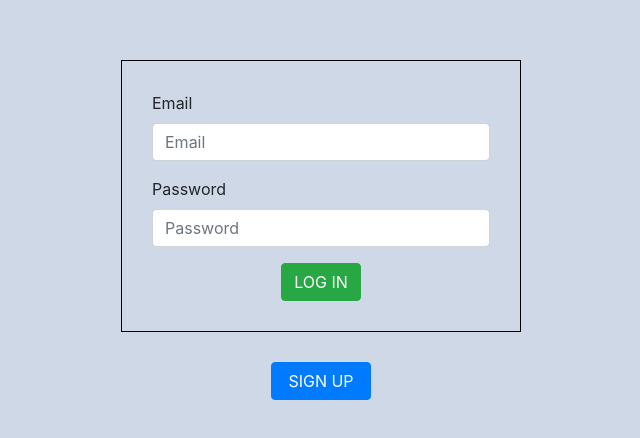
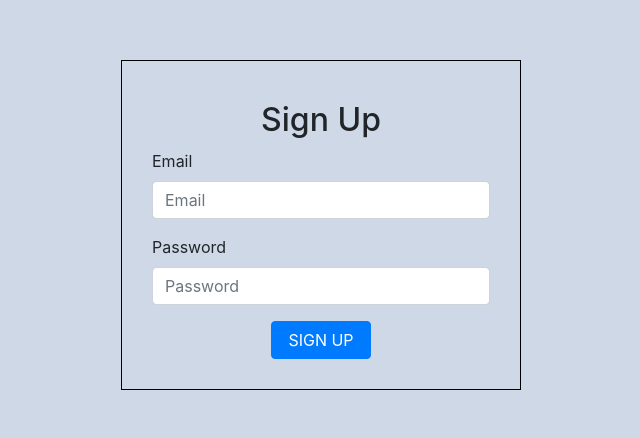
Before and after one commit to spotify-recommendation-engine-3/web, a React (Create React App) app in the folder symphinity/: page /register in a window 1280 px wide. Shown: the part 140-578 px from the top of the page, without its empty margins (319-959 px from the left). Built offline with nearby package versions, Linux system fonts and the light colour scheme.

Commit message:
registration page added

```diff
--- a/symphinity/src/App.js
+++ b/symphinity/src/App.js
@@ -15,7 +15,7 @@ function App() {
       {/* <Route exact to="/login" component={Login} /> */}
       {/* <PrivateRoute exact to="/song-search" component={SongSearch} /> */}
       <Switch>
-        <Route path="/">
+        <Route exact path="/">
           <Login />
         </Route>
         <Route path="/register">
--- a/symphinity/src/components/login/Login.js
+++ b/symphinity/src/components/login/Login.js
@@ -1,6 +1,7 @@
 import React from 'react';
 import {Button, Form, FormGroup, Label, Input} from 'reactstrap';
-import styled from 'styled-components'
+import styled from 'styled-components';
+import {Link} from 'react-router-dom';
 
 function Login () {
     const LoginContainer = styled.div`
@@ -9,6 +10,8 @@ function Login () {
         margin: 0 auto;
         margin-top: 200px;
         padding: 30px;
+        display: flex;
+        flex-direction: column;
     `
 
     const LoginBackground = styled.div`
@@ -18,16 +21,18 @@ function Login () {
         width: 100vw;
         display: flex;
         flex-direction: column;
+        align-items: center;
     `
 
     const ButtonContainer = styled.div`
         display: flex;
-        justify-content: space-around;
+        justify-content: center;
     `
 
     return (
         <LoginBackground classNam="login-background">
             <LoginContainer className="login-container">
+                <h2 style={{margin: "10px auto"}}>Log In</h2>
                 <Form>
                     <FormGroup>
                         <Label for="email">Email</Label>
@@ -43,7 +48,9 @@ function Login () {
                 </Form>
             </LoginContainer>
 
-            <Button color="primary" style={{margin: "0 auto",marginTop:"30px", width: "100px"}}>SIGN UP</Button>{' '}
+            <Link to="/register">
+                <Button color="primary" style={{marginTop:"30px", width: "100px"}}>SIGN UP</Button>
+            </Link>
         </LoginBackground>
     )
 }
--- a/symphinity/src/components/registration/Register.js
+++ b/symphinity/src/components/registration/Register.js
@@ -1,8 +1,53 @@
 import React from 'react'
+import styled from 'styled-components';
+import {Button, Form, FormGroup, Label, Input} from 'reactstrap';
+
 
 function Register () {
+    const SignUpBackground = styled.div`
+        background: #CFD8E6;
+        height: 100vh;
+        position: absolute;
+        width: 100vw;
+        display: flex;
+        flex-direction: column;
+        align-items: center;
+    `
+
+    const SingUpContainer = styled.div`
+        border: 1px solid black;
+        width: 25rem;
+        margin: 0 auto;
+        margin-top: 200px;
+        padding: 30px;
+        display: flex;
+        flex-direction: column;
+    `
+
+    const ButtonContainer = styled.div`
+        display: flex;
+        justify-content: center;
+    `
+
     return (
-        <div>register</div>
+        <SignUpBackground className="signup-bg">
+            <SingUpContainer className="login-container">
+                <h2 style={{margin: "10px auto"}}>Sign Up</h2>
+                <Form>
+                    <FormGroup>
+                        <Label for="email">Email</Label>
+                        <Input type="email" name="email" id="email" placeholder="Email" />
+                    </FormGroup>
+                    <FormGroup>
+                        <Label for="password">Password</Label>
+                        <Input type="password" name="password" id="password" placeholder="Password" />
+                    </FormGroup>
+                    <ButtonContainer className="button-container">
+                        <Button color="primary" style={{width: "100px"}}>SIGN UP</Button>
+                    </ButtonContainer>
+                </Form>
+            </SingUpContainer>
+        </SignUpBackground>
     )
 }
 
```
